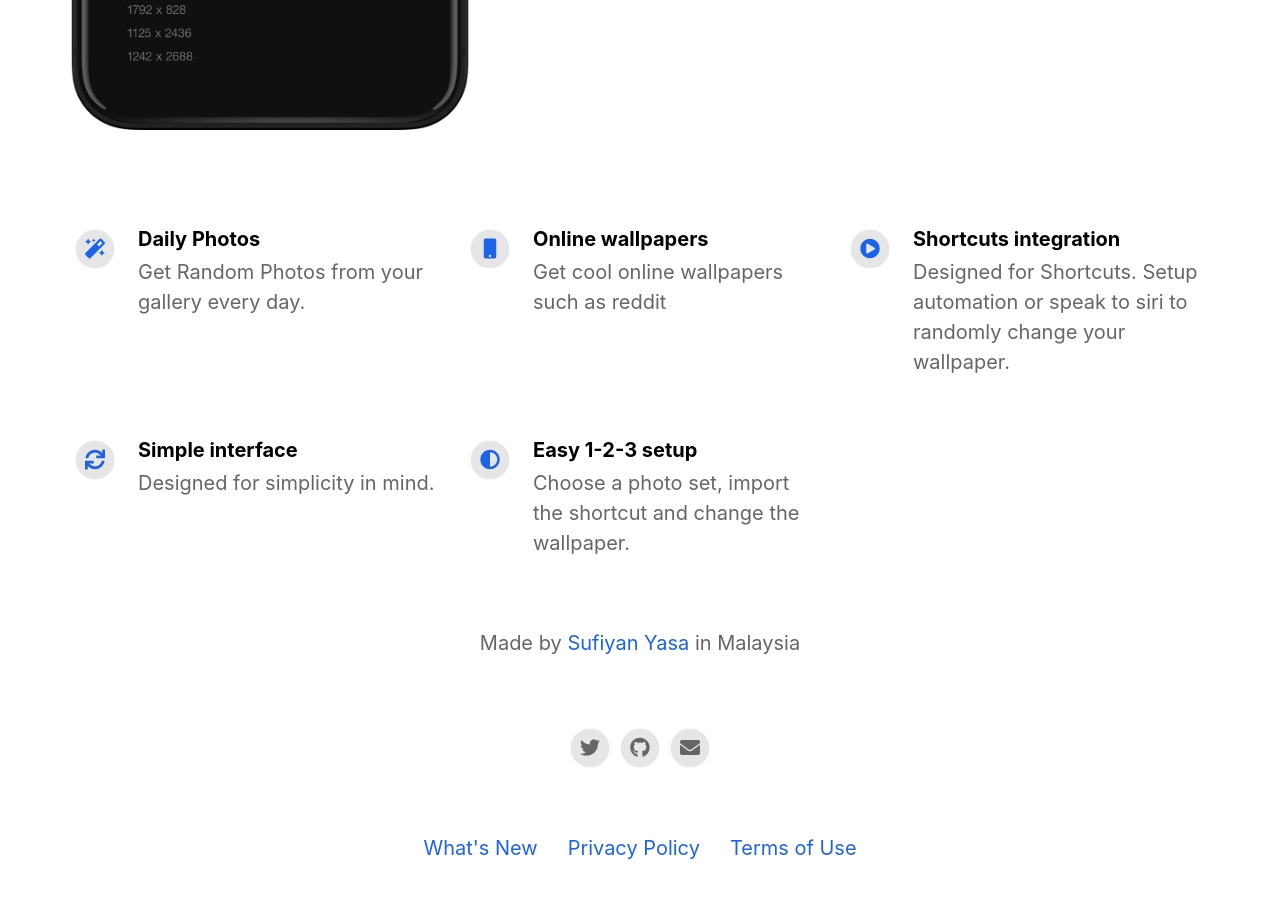
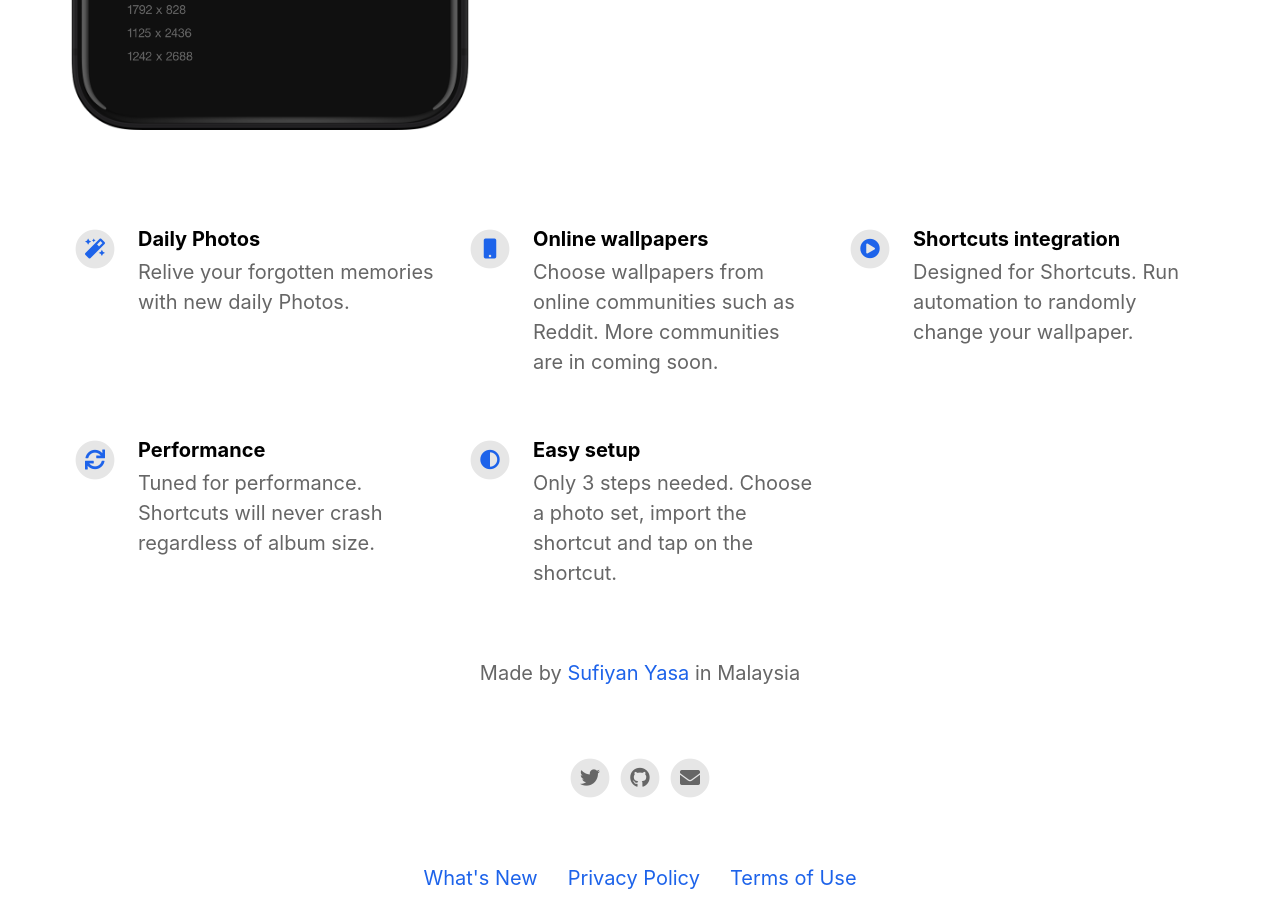
Before and after one commit to xr1337/RandwallLandingPage, a Jekyll site: the page built from index.html, in a window 1280 px wide and 900 px high, scrolled down 855 px. Built offline with Jekyll 4.4.1, drawn with Linux system fonts in a browser that asks for light colours; nearby versions of some CDN libraries.

Commit message:
feature updates

```diff
--- a/_config.yml
+++ b/_config.yml
@@ -36,23 +36,23 @@ youtube_username                          :
 features                                  :
 
   - title                                 : Daily Photos
-    description                           : Get Random Photos from your gallery every day.
+    description                           : Relive your forgotten memories with new daily Photos.
     fontawesome_icon_name                 : magic
 
   - title                                 : Online wallpapers
-    description                           : Get cool online wallpapers such as reddit
+    description                           : Choose wallpapers from online communities such as Reddit. More communities are in coming soon.
     fontawesome_icon_name                 : mobile
 
   - title                                 : Shortcuts integration
-    description                           : Designed for Shortcuts. Setup automation or speak to siri to randomly change your wallpaper.
+    description                           : Designed for Shortcuts. Run automation to randomly change your wallpaper.
     fontawesome_icon_name                 : play-circle
 
-  - title                                 : Simple interface
-    description                           : Designed for simplicity in mind.
+  - title                                 : Performance
+    description                           : Tuned for performance. Shortcuts will never crash regardless of album size.
     fontawesome_icon_name                 : sync
 
-  - title                                 : Easy 1-2-3 setup
-    description                           : Choose a photo set, import the shortcut and change the wallpaper.
+  - title                                 : Easy setup
+    description                           : Only 3 steps needed. Choose a photo set, import the shortcut and tap on the shortcut.
     fontawesome_icon_name                 : adjust
 
   - title                                 : # New Feature Title
```
